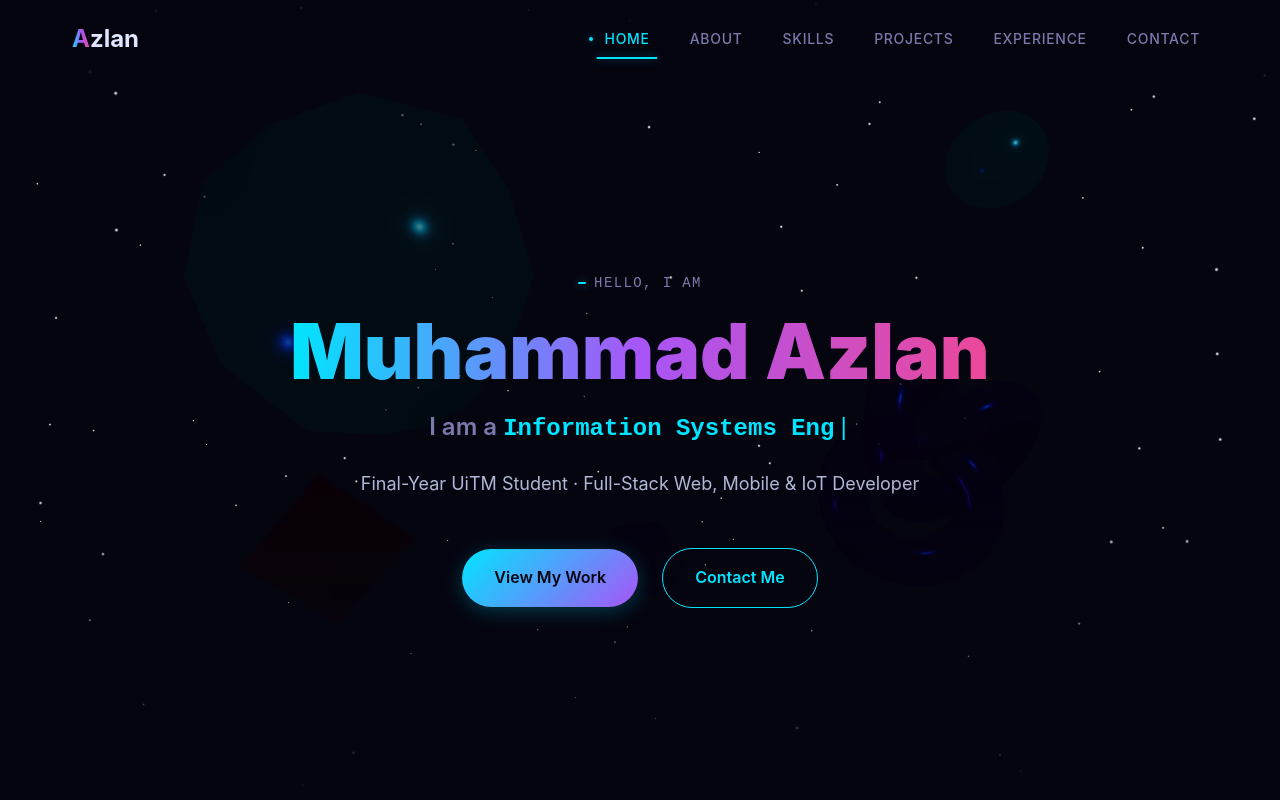
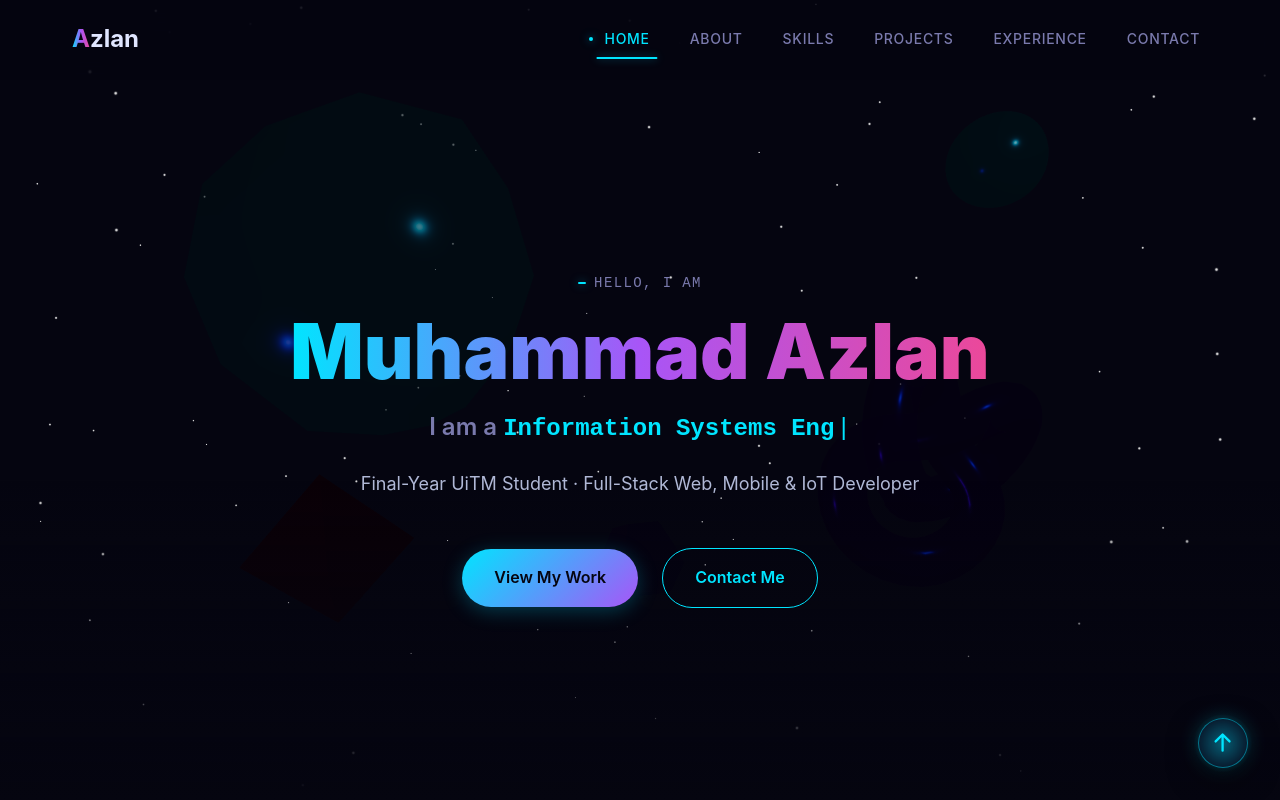
Before and after one commit to azlan-sys/Portfolio-Azlan, a React (Vite) app: page / in a window 1280 px wide. Shown: the top 800 px of the page. Built offline with nearby package versions, Linux system fonts and the light colour scheme.

Commit message:
feat: add UiTM CGPA 3.49, fix timeline connector orientation, remove testimonials, and add floating back-to-top button

```diff
--- a/src/App.jsx
+++ b/src/App.jsx
@@ -13,9 +13,9 @@ import About from './components/About/About';
 import Skills from './components/Skills/Skills';
 import Projects from './components/Projects/Projects';
 import Experience from './components/Experience/Experience';
-import Testimonials from './components/Testimonials/Testimonials';
 import Contact from './components/Contact/Contact';
 import Footer from './components/Footer/Footer';
+import BackToTop from './components/common/BackToTop';
 
 function App() {
   const [isLoading, setIsLoading] = useState(true);
@@ -62,11 +62,12 @@ function App() {
             <div className="section-divider" />
             <Experience />
             <div className="section-divider" />
-            <Testimonials />
-            <div className="section-divider" />
             <Contact />
           </main>
           <Footer />
+
+          {/* Always Visible Floating Back To Top Button */}
+          <BackToTop />
         </>
       )}
     </>
--- a/src/components/Experience/Experience.css
+++ b/src/components/Experience/Experience.css
@@ -141,12 +141,12 @@
 }
 
 .experience__entry--left .experience__connector {
-  right: calc(50% - 40px + 6px);
+  right: 50%;
   left: auto;
 }
 
 .experience__entry--right .experience__connector {
-  left: calc(50% + 6px);
+  left: 50%;
   right: auto;
 }
 
--- /dev/null
+++ b/src/components/common/BackToTop.css
@@ -0,0 +1,66 @@
+/* ========================================
+   Floating Back To Top Button
+   ======================================== */
+
+.back-to-top {
+  position: fixed;
+  bottom: 32px;
+  right: 32px;
+  width: 50px;
+  height: 50px;
+  border-radius: 50%;
+  background: rgba(11, 15, 36, 0.88);
+  backdrop-filter: blur(16px);
+  -webkit-backdrop-filter: blur(16px);
+  border: 1.5px solid rgba(var(--accent-cyan-rgb), 0.45);
+  color: #fff;
+  display: flex;
+  align-items: center;
+  justify-content: center;
+  cursor: pointer;
+  z-index: 8000;
+  box-shadow: 0 10px 30px rgba(0, 0, 0, 0.6),
+              0 0 20px rgba(var(--accent-cyan-rgb), 0.25);
+  transition: all var(--duration-fast) var(--ease-out);
+}
+
+.back-to-top:hover {
+  border-color: var(--accent-cyan);
+  box-shadow: 0 12px 35px rgba(0, 0, 0, 0.7),
+              0 0 30px rgba(var(--accent-cyan-rgb), 0.6);
+}
+
+.back-to-top__glow {
+  position: absolute;
+  inset: -6px;
+  border-radius: 50%;
+  background: radial-gradient(circle, rgba(var(--accent-cyan-rgb), 0.4) 0%, transparent 70%);
+  z-index: -1;
+  pointer-events: none;
+  animation: pulse-glow 3s ease-in-out infinite;
+}
+
+.back-to-top__icon {
+  font-size: 1.45rem;
+  color: var(--accent-cyan);
+  transition: transform var(--duration-fast) var(--ease-spring),
+              color var(--duration-fast) var(--ease-out);
+}
+
+.back-to-top:hover .back-to-top__icon {
+  transform: translateY(-2px);
+  color: #fff;
+}
+
+@media (max-width: 768px) {
+  .back-to-top {
+    bottom: 24px;
+    right: 20px;
+    width: 44px;
+    height: 44px;
+  }
+
+  .back-to-top__icon {
+    font-size: 1.25rem;
+  }
+}
--- /dev/null
+++ b/src/components/common/BackToTop.jsx
@@ -0,0 +1,30 @@
+import { motion } from 'framer-motion';
+import { HiArrowUp } from 'react-icons/hi';
+import './BackToTop.css';
+
+export default function BackToTop() {
+  const scrollToTop = () => {
+    if (window.__lenis) {
+      window.__lenis.scrollTo(0, { duration: 1.2 });
+    } else {
+      window.scrollTo({ top: 0, behavior: 'smooth' });
+    }
+  };
+
+  return (
+    <motion.button
+      className="back-to-top"
+      onClick={scrollToTop}
+      aria-label="Scroll to top"
+      data-cursor="pointer"
+      initial={{ opacity: 0, scale: 0.8 }}
+      animate={{ opacity: 1, scale: 1 }}
+      whileHover={{ scale: 1.1, y: -3 }}
+      whileTap={{ scale: 0.92 }}
+      transition={{ duration: 0.3 }}
+    >
+      <div className="back-to-top__glow" aria-hidden="true" />
+      <HiArrowUp className="back-to-top__icon" />
+    </motion.button>
+  );
+}
--- a/src/data/portfolioData.js
+++ b/src/data/portfolioData.js
@@ -52,7 +52,7 @@ export const aboutData = {
     },
   ],
   stats: [
-    { label: 'Degree Standing', value: 'Final-Yr', isText: true },
+    { label: 'UiTM CGPA', value: 3.49, suffix: '', isDecimal: true },
     { label: 'Core Projects Built', value: 6, suffix: '+' },
     { label: 'Leadership Roles', value: 4, suffix: '' },
     { label: 'Technical Skills', value: 15, suffix: '+' },
@@ -444,7 +444,7 @@ export const educationData = [
     degree: 'Bachelor in Information Systems (Hons.) Information Systems Engineering',
     period: 'Jul 2023 — Jan 2027',
     location: 'Kampus Jasin, Malacca, Malaysia',
-    grade: 'Final-Year Student',
+    grade: 'CGPA 3.49 (Final-Year)',
     description:
       'Pursuing a Bachelor of Information Systems (Hons.) in Information Systems Engineering. Gained hands-on experience in software development, mobile application development, IoT, database management, and system analysis through academic projects. Actively involved in student organizations and leadership activities, strengthening teamwork, project management, and communication skills.',
     skills: [
```
